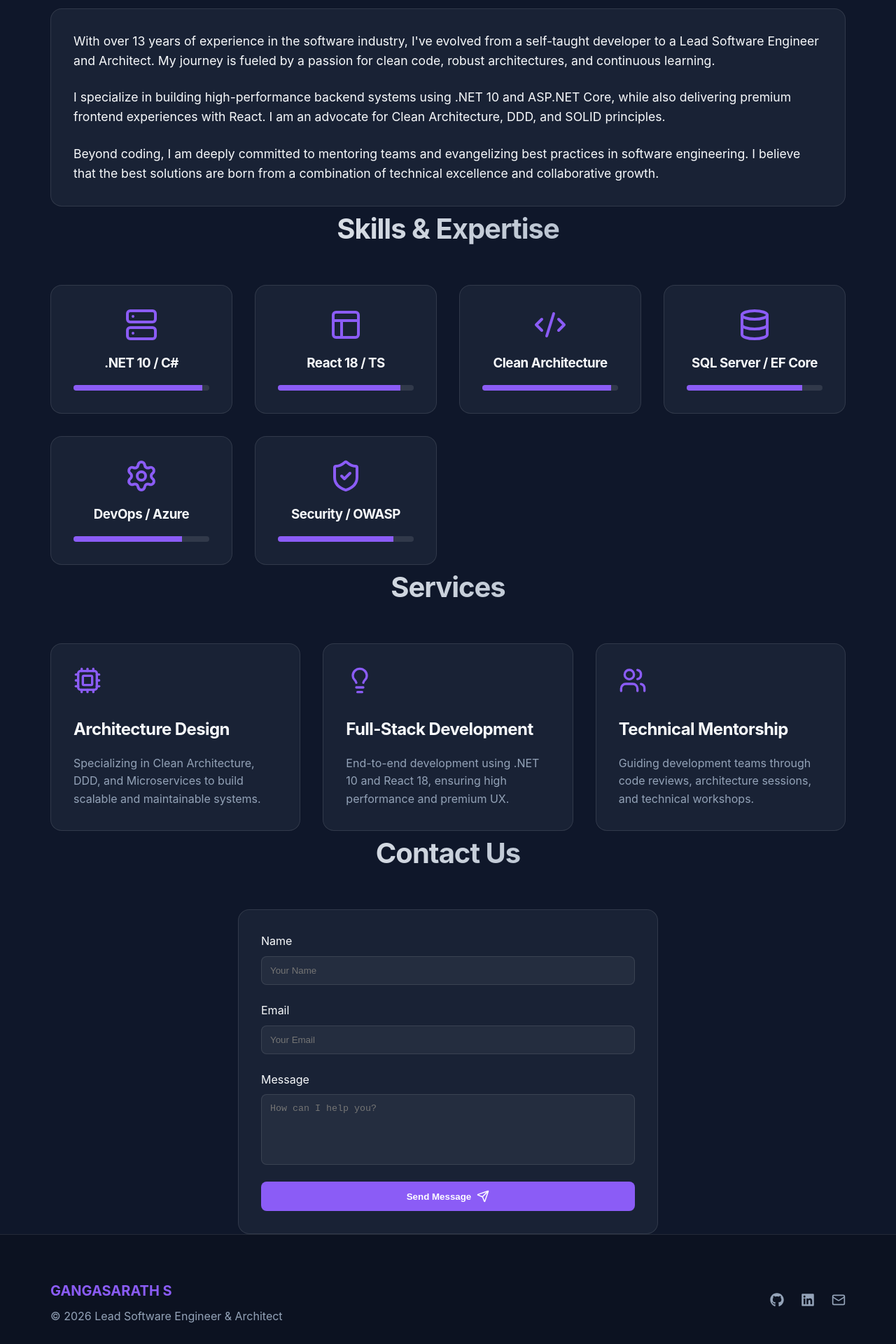
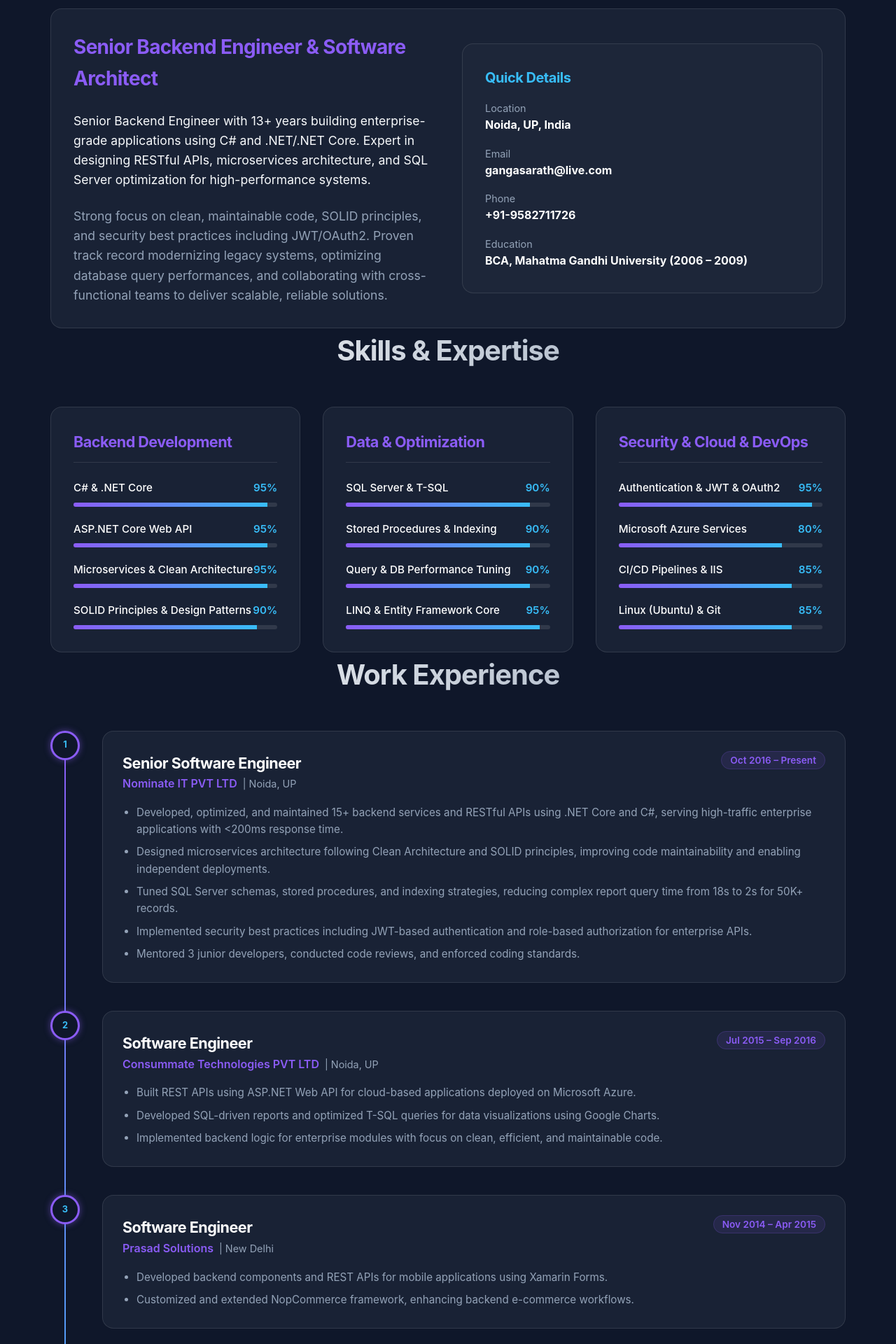
Before and after one commit to OneGangz/gangasarath-portfolio, a React (Vite) app in the folder src/Frontend/: page / in a window 1280 px wide. Shown: the part 820-2740 px from the top of the page at 70% size. Built offline with nearby package versions, Linux system fonts and the light colour scheme.

Commit message:
feat: complete professional portfolio with 13+ years experience timeline and categorized skills

```diff
--- a/src/Frontend/src/App.tsx
+++ b/src/Frontend/src/App.tsx
@@ -1,8 +1,8 @@
-import React from 'react';
 import Navbar from './components/Navbar';
 import Hero from './components/Hero';
 import About from './components/About';
 import Skills from './components/Skills';
+import Experience from './components/Experience';
 import Services from './components/Services';
 import Contact from './components/Contact';
 import Footer from './components/Footer';
@@ -16,6 +16,7 @@ function App() {
         <Hero />
         <About />
         <Skills />
+        <Experience />
         <Services />
         <Contact />
       </main>
--- a/src/Frontend/src/components/About.tsx
+++ b/src/Frontend/src/components/About.tsx
@@ -1,19 +1,40 @@
-import React from 'react';
-
 const About = () => {
   return (
     <section id="about" className="container">
       <h2 className="section-title">About Me</h2>
-      <div className="glass-card">
-        <p style={{ fontSize: '1.1rem', marginBottom: '1.5rem' }}>
-          With over 13 years of experience in the software industry, I've evolved from a self-taught developer to a Lead Software Engineer and Architect. My journey is fueled by a passion for clean code, robust architectures, and continuous learning.
-        </p>
-        <p style={{ fontSize: '1.1rem', marginBottom: '1.5rem' }}>
-          I specialize in building high-performance backend systems using .NET 10 and ASP.NET Core, while also delivering premium frontend experiences with React. I am an advocate for Clean Architecture, DDD, and SOLID principles.
-        </p>
-        <p style={{ fontSize: '1.1rem' }}>
-          Beyond coding, I am deeply committed to mentoring teams and evangelizing best practices in software engineering. I believe that the best solutions are born from a combination of technical excellence and collaborative growth.
-        </p>
+      <div className="glass-card" style={{ display: 'grid', gridTemplateColumns: 'repeat(auto-fit, minmax(300px, 1fr))', gap: '2.5rem', alignItems: 'center' }}>
+        <div>
+          <h3 style={{ fontSize: '1.75rem', marginBottom: '1.5rem', color: 'var(--primary)' }}>
+            Senior Backend Engineer & Software Architect
+          </h3>
+          <p style={{ fontSize: '1.1rem', marginBottom: '1.5rem', color: 'var(--text-main)' }}>
+            Senior Backend Engineer with 13+ years building enterprise-grade applications using C# and .NET/.NET Core. Expert in designing RESTful APIs, microservices architecture, and SQL Server optimization for high-performance systems.
+          </p>
+          <p style={{ fontSize: '1.1rem', color: 'var(--text-muted)' }}>
+            Strong focus on clean, maintainable code, SOLID principles, and security best practices including JWT/OAuth2. Proven track record modernizing legacy systems, optimizing database query performances, and collaborating with cross-functional teams to deliver scalable, reliable solutions.
+          </p>
+        </div>
+        <div style={{ background: 'rgba(255, 255, 255, 0.02)', padding: '2rem', borderRadius: '1rem', border: '1px solid var(--glass-border)' }}>
+          <h4 style={{ fontSize: '1.25rem', marginBottom: '1rem', color: 'var(--accent)' }}>Quick Details</h4>
+          <div style={{ display: 'flex', flexDirection: 'column', gap: '1rem' }}>
+            <div>
+              <span style={{ color: 'var(--text-muted)', display: 'block', fontSize: '0.9rem' }}>Location</span>
+              <strong style={{ color: 'white' }}>Noida, UP, India</strong>
+            </div>
+            <div>
+              <span style={{ color: 'var(--text-muted)', display: 'block', fontSize: '0.9rem' }}>Email</span>
+              <strong style={{ color: 'white' }}>gangasarath@live.com</strong>
+            </div>
+            <div>
+              <span style={{ color: 'var(--text-muted)', display: 'block', fontSize: '0.9rem' }}>Phone</span>
+              <strong style={{ color: 'white' }}>+91-9582711726</strong>
+            </div>
+            <div>
+              <span style={{ color: 'var(--text-muted)', display: 'block', fontSize: '0.9rem' }}>Education</span>
+              <strong style={{ color: 'white' }}>BCA, Mahatma Gandhi University (2006 – 2009)</strong>
+            </div>
+          </div>
+        </div>
       </div>
     </section>
   );
--- a/src/Frontend/src/components/Contact.tsx
+++ b/src/Frontend/src/components/Contact.tsx
@@ -1,4 +1,3 @@
-import React from 'react';
 import { Send } from 'lucide-react';
 
 const Contact = () => {
--- /dev/null
+++ b/src/Frontend/src/components/Experience.tsx
@@ -0,0 +1,135 @@
+import { motion } from 'framer-motion';
+
+const experiences = [
+  {
+    role: 'Senior Software Engineer',
+    company: 'Nominate IT PVT LTD',
+    location: 'Noida, UP',
+    duration: 'Oct 2016 – Present',
+    highlights: [
+      'Developed, optimized, and maintained 15+ backend services and RESTful APIs using .NET Core and C#, serving high-traffic enterprise applications with <200ms response time.',
+      'Designed microservices architecture following Clean Architecture and SOLID principles, improving code maintainability and enabling independent deployments.',
+      'Tuned SQL Server schemas, stored procedures, and indexing strategies, reducing complex report query time from 18s to 2s for 50K+ records.',
+      'Implemented security best practices including JWT-based authentication and role-based authorization for enterprise APIs.',
+      'Mentored 3 junior developers, conducted code reviews, and enforced coding standards.'
+    ]
+  },
+  {
+    role: 'Software Engineer',
+    company: 'Consummate Technologies PVT LTD',
+    location: 'Noida, UP',
+    duration: 'Jul 2015 – Sep 2016',
+    highlights: [
+      'Built REST APIs using ASP.NET Web API for cloud-based applications deployed on Microsoft Azure.',
+      'Developed SQL-driven reports and optimized T-SQL queries for data visualizations using Google Charts.',
+      'Implemented backend logic for enterprise modules with focus on clean, efficient, and maintainable code.'
+    ]
+  },
+  {
+    role: 'Software Engineer',
+    company: 'Prasad Solutions',
+    location: 'New Delhi',
+    duration: 'Nov 2014 – Apr 2015',
+    highlights: [
+      'Developed backend components and REST APIs for mobile applications using Xamarin Forms.',
+      'Customized and extended NopCommerce framework, enhancing backend e-commerce workflows.'
+    ]
+  },
+  {
+    role: 'Software Engineer',
+    company: 'Progressive Cybernetics PVT LTD',
+    location: 'Muvattupuzha, Kerala',
+    duration: 'Jan 2013 – Aug 2014',
+    highlights: [
+      'Maintained ERP-based Windows and web applications using ASP.NET and SQL Server.',
+      'Developed web services for HTML5-based applications and managed SVN server for team collaboration.'
+    ]
+  },
+  {
+    role: 'Software Engineer',
+    company: 'AlignMinds Technologies',
+    location: 'Cochin, Kerala',
+    duration: 'Nov 2011 – Jan 2013',
+    highlights: [
+      'Developed backend reporting modules using RDLC and integrated JSON-based APIs.',
+      'Implemented Google Calendar API integrations and client-side validation using jQuery.'
+    ]
+  }
+];
+
+const Experience = () => {
+  return (
+    <section id="experience" className="container">
+      <h2 className="section-title">Work Experience</h2>
+      <div style={{ position: 'relative', display: 'flex', flexDirection: 'column', gap: '2.5rem' }}>
+        {/* Timeline center line */}
+        <div style={{
+          position: 'absolute',
+          left: '20px',
+          top: '10px',
+          bottom: '10px',
+          width: '2px',
+          background: 'linear-gradient(to bottom, var(--primary), var(--accent))'
+        }} />
+
+        {experiences.map((exp, index) => (
+          <motion.div
+            key={index}
+            initial={{ opacity: 0, x: -30 }}
+            whileInView={{ opacity: 1, x: 0 }}
+            transition={{ duration: 0.5, delay: index * 0.1 }}
+            viewport={{ once: true }}
+            style={{ display: 'flex', gap: '2rem', position: 'relative' }}
+          >
+            {/* Timeline dot */}
+            <div style={{
+              width: '42px',
+              height: '42px',
+              borderRadius: '50%',
+              background: 'var(--bg-dark)',
+              border: '3px solid var(--primary)',
+              display: 'flex',
+              alignItems: 'center',
+              justifyContent: 'center',
+              zIndex: 2,
+              flexShrink: 0,
+              boxShadow: '0 0 10px rgba(139, 92, 246, 0.5)'
+            }}>
+              <span style={{ color: 'var(--accent)', fontSize: '0.8rem', fontWeight: 'bold' }}>{index + 1}</span>
+            </div>
+
+            <div className="glass-card" style={{ width: '100%', padding: '1.75rem' }}>
+              <div style={{ display: 'flex', justifyContent: 'space-between', flexWrap: 'wrap', gap: '0.5rem', marginBottom: '1rem' }}>
+                <div>
+                  <h3 style={{ fontSize: '1.35rem', color: 'white' }}>{exp.role}</h3>
+                  <span style={{ color: 'var(--primary)', fontWeight: '600' }}>{exp.company}</span>
+                  <span style={{ color: 'var(--text-muted)', fontSize: '0.9rem', marginLeft: '0.5rem' }}>| {exp.location}</span>
+                </div>
+                <div>
+                  <span style={{
+                    background: 'rgba(139, 92, 246, 0.1)',
+                    color: 'var(--primary)',
+                    padding: '0.25rem 0.75rem',
+                    borderRadius: '999px',
+                    fontSize: '0.85rem',
+                    fontWeight: '600',
+                    border: '1px solid rgba(139, 92, 246, 0.2)'
+                  }}>
+                    {exp.duration}
+                  </span>
+                </div>
+              </div>
+              <ul style={{ paddingLeft: '1.25rem', color: 'var(--text-muted)', display: 'flex', flexDirection: 'column', gap: '0.5rem' }}>
+                {exp.highlights.map((item, idx) => (
+                  <li key={idx} style={{ fontSize: '0.95rem' }}>{item}</li>
+                ))}
+              </ul>
+            </div>
+          </motion.div>
+        ))}
+      </div>
+    </section>
+  );
+};
+
+export default Experience;
--- a/src/Frontend/src/components/Footer.tsx
+++ b/src/Frontend/src/components/Footer.tsx
@@ -1,4 +1,3 @@
-import React from 'react';
 import { Mail } from 'lucide-react';
 import { FaGithub as Github, FaLinkedin as Linkedin } from 'react-icons/fa';
 
@@ -8,12 +7,12 @@ const Footer = () => {
       <div className="container" style={{ display: 'flex', justifyContent: 'space-between', alignItems: 'center' }}>
         <div>
           <p style={{ fontWeight: '700', fontSize: '1.25rem', color: 'var(--primary)', marginBottom: '0.5rem' }}>GANGASARATH S</p>
-          <p style={{ color: 'var(--text-muted)' }}>© 2026 Lead Software Engineer & Architect</p>
+          <p style={{ color: 'var(--text-muted)' }}>© 2026 Senior Backend Engineer</p>
         </div>
         <div style={{ display: 'flex', gap: '1.5rem' }}>
-          <a href="https://github.com/OneGangz" target="_blank" className="nav-link"><Github size={20} /></a>
-          <a href="https://in.linkedin.com/in/onegangz" target="_blank" className="nav-link"><Linkedin size={20} /></a>
-          <a href="mailto:contact@onegangz.com" className="nav-link"><Mail size={20} /></a>
+          <a href="https://github.com/OneGangz" target="_blank" rel="noreferrer" className="nav-link"><Github size={20} /></a>
+          <a href="https://linkedin.com/in/gangasarath-s-19793a41" target="_blank" rel="noreferrer" className="nav-link"><Linkedin size={20} /></a>
+          <a href="mailto:gangasarath@live.com" className="nav-link"><Mail size={20} /></a>
         </div>
       </div>
     </footer>
--- a/src/Frontend/src/components/Navbar.tsx
+++ b/src/Frontend/src/components/Navbar.tsx
@@ -1,5 +1,3 @@
-import React from 'react';
-
 const Navbar = () => {
   return (
     <nav>
@@ -8,6 +6,7 @@ const Navbar = () => {
         <div className="nav-links">
           <a href="#about" className="nav-link">About</a>
           <a href="#skills" className="nav-link">Skills</a>
+          <a href="#experience" className="nav-link">Experience</a>
           <a href="#services" className="nav-link">Services</a>
           <a href="#contact" className="nav-link">Contact</a>
         </div>
--- a/src/Frontend/src/components/Services.tsx
+++ b/src/Frontend/src/components/Services.tsx
@@ -1,4 +1,3 @@
-import React from 'react';
 import { Lightbulb, Cpu, Users } from 'lucide-react';
 
 const services = [
--- a/src/Frontend/src/components/Skills.tsx
+++ b/src/Frontend/src/components/Skills.tsx
@@ -1,41 +1,65 @@
-import React from 'react';
 import { motion } from 'framer-motion';
-import { Code2, Server, Layout, Database, Settings, ShieldCheck } from 'lucide-react';
 
-const skills = [
-  { name: '.NET 10 / C#', icon: <Server />, level: 95 },
-  { name: 'React 18 / TS', icon: <Layout />, level: 90 },
-  { name: 'Clean Architecture', icon: <Code2 />, level: 95 },
-  { name: 'SQL Server / EF Core', icon: <Database />, level: 85 },
-  { name: 'DevOps / Azure', icon: <Settings />, level: 80 },
-  { name: 'Security / OWASP', icon: <ShieldCheck />, level: 85 },
+const skillCategories = [
+  {
+    title: 'Backend Development',
+    skills: [
+      { name: 'C# & .NET Core', level: 95 },
+      { name: 'ASP.NET Core Web API', level: 95 },
+      { name: 'Microservices & Clean Architecture', level: 95 },
+      { name: 'SOLID Principles & Design Patterns', level: 90 }
+    ]
+  },
+  {
+    title: 'Data & Optimization',
+    skills: [
+      { name: 'SQL Server & T-SQL', level: 90 },
+      { name: 'Stored Procedures & Indexing', level: 90 },
+      { name: 'Query & DB Performance Tuning', level: 90 },
+      { name: 'LINQ & Entity Framework Core', level: 95 }
+    ]
+  },
+  {
+    title: 'Security & Cloud & DevOps',
+    skills: [
+      { name: 'Authentication & JWT & OAuth2', level: 95 },
+      { name: 'Microsoft Azure Services', level: 80 },
+      { name: 'CI/CD Pipelines & IIS', level: 85 },
+      { name: 'Linux (Ubuntu) & Git', level: 85 }
+    ]
+  }
 ];
 
 const Skills = () => {
   return (
     <section id="skills" className="container">
       <h2 className="section-title">Skills & Expertise</h2>
-      <div style={{ display: 'grid', gridTemplateColumns: 'repeat(auto-fit, minmax(250px, 1fr))', gap: '2rem' }}>
-        {skills.map((skill, index) => (
-          <motion.div
-            key={index}
-            className="glass-card"
-            whileHover={{ scale: 1.05 }}
-            style={{ textAlign: 'center' }}
-          >
-            <div style={{ color: 'var(--primary)', marginBottom: '1rem', display: 'flex', justifyContent: 'center' }}>
-              {React.cloneElement(skill.icon as React.ReactElement, { size: 48 })}
+      <div style={{ display: 'grid', gridTemplateColumns: 'repeat(auto-fit, minmax(320px, 1fr))', gap: '2rem' }}>
+        {skillCategories.map((category, catIdx) => (
+          <div key={catIdx} className="glass-card" style={{ display: 'flex', flexDirection: 'column', gap: '1.5rem' }}>
+            <h3 style={{ fontSize: '1.35rem', color: 'var(--primary)', borderBottom: '1px solid var(--glass-border)', paddingBottom: '0.75rem' }}>
+              {category.title}
+            </h3>
+            <div style={{ display: 'flex', flexDirection: 'column', gap: '1.25rem' }}>
+              {category.skills.map((skill, skillIdx) => (
+                <div key={skillIdx}>
+                  <div style={{ display: 'flex', justifyContent: 'space-between', marginBottom: '0.5rem' }}>
+                    <span style={{ fontSize: '0.95rem', fontWeight: '500', color: 'white' }}>{skill.name}</span>
+                    <span style={{ fontSize: '0.95rem', color: 'var(--accent)', fontWeight: '600' }}>{skill.level}%</span>
+                  </div>
+                  <div style={{ background: 'var(--glass-border)', height: '6px', borderRadius: '3px', overflow: 'hidden' }}>
+                    <motion.div
+                      initial={{ width: 0 }}
+                      whileInView={{ width: `${skill.level}%` }}
+                      transition={{ duration: 1, delay: 0.1 }}
+                      viewport={{ once: true }}
+                      style={{ background: 'linear-gradient(to right, var(--primary), var(--accent))', height: '100%' }}
+                    />
+                  </div>
+                </div>
+              ))}
             </div>
-            <h3 style={{ marginBottom: '1rem' }}>{skill.name}</h3>
-            <div style={{ background: 'var(--glass-border)', height: '8px', borderRadius: '4px', overflow: 'hidden' }}>
-              <motion.div
-                initial={{ width: 0 }}
-                whileInView={{ width: `${skill.level}%` }}
-                transition={{ duration: 1, delay: 0.2 }}
-                style={{ background: 'var(--primary)', height: '100%' }}
-              />
-            </div>
-          </motion.div>
+          </div>
         ))}
       </div>
     </section>
```
Also changed, not shown: src/Frontend/src/components/Hero.tsx (+9 -10 lines), src/Frontend/vercel.json (added), 2 other files (tests, documents, lock files or other folders).
